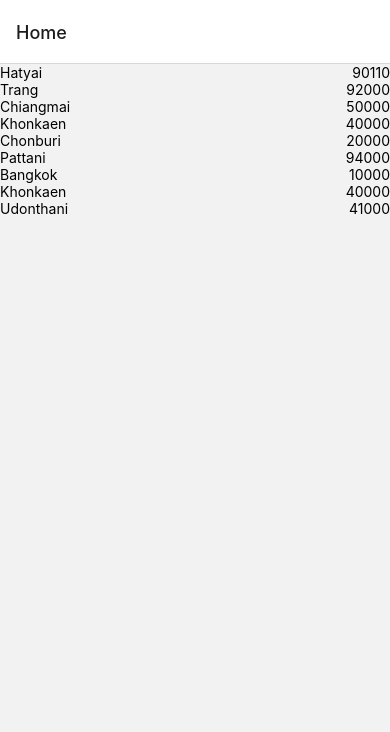
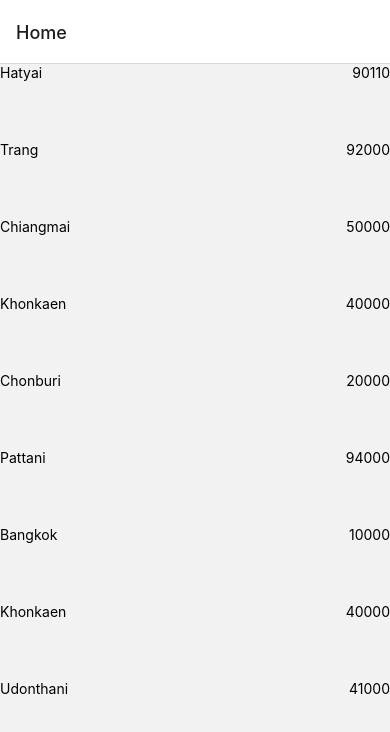
Before and after one commit to 6210110253/3SA04, a React Native app in the folder wt-app/: screen /Home in a window 390 px wide. Shown: the top 732 px of the page. Built offline with nearby package versions, Linux system fonts and the light colour scheme.

Commit message:
ตกแต่ง zipItem

```diff
--- a/wt-app/screen/ZipCodeScreen.js
+++ b/wt-app/screen/ZipCodeScreen.js
@@ -50,6 +50,7 @@ const styles = StyleSheet.create({
     flex: 1,
     flexDirection: "row",
     justifyContent: "space-between",
+    paddingBottom: 60,
   },
   zipPlace: {
     flex: 1,
```
